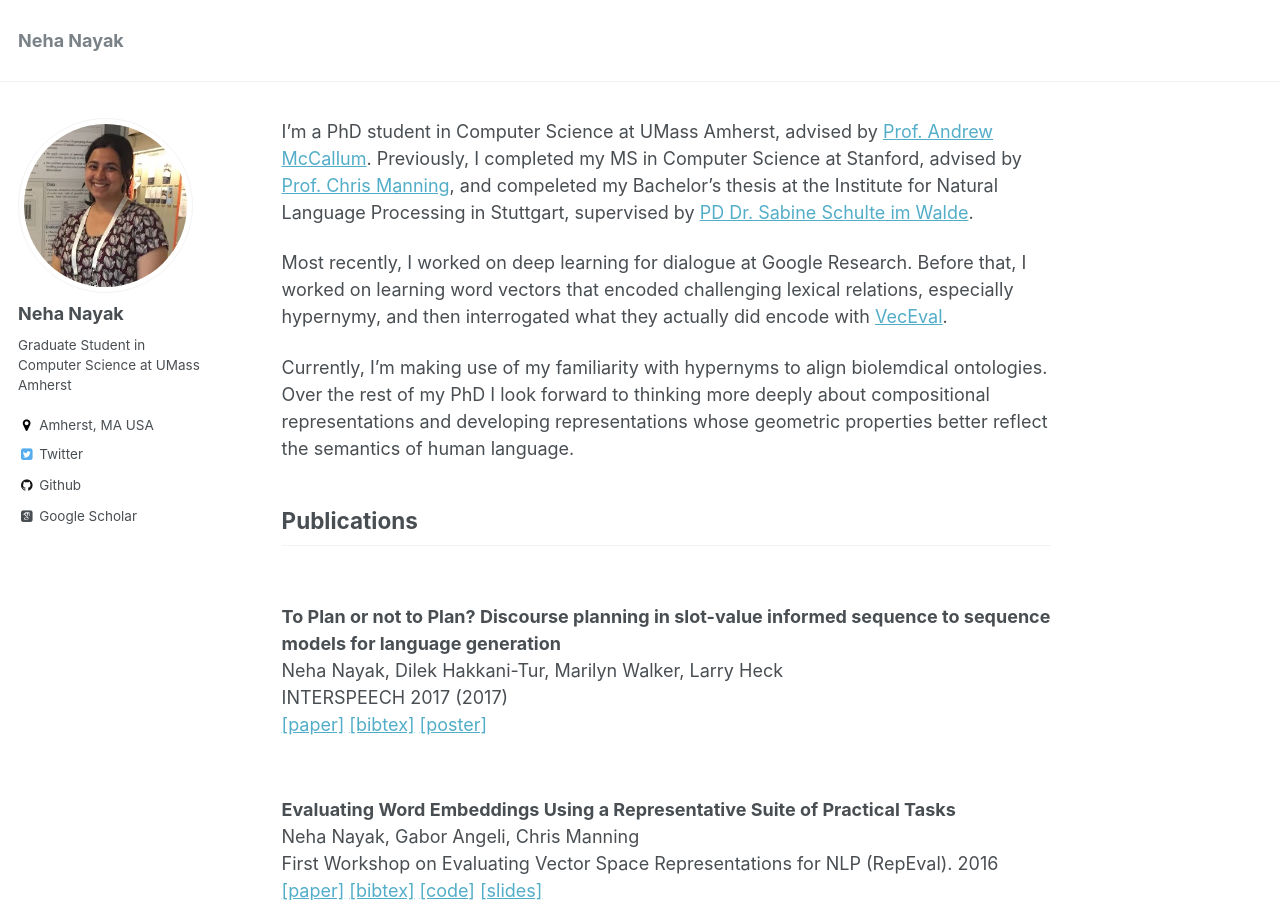
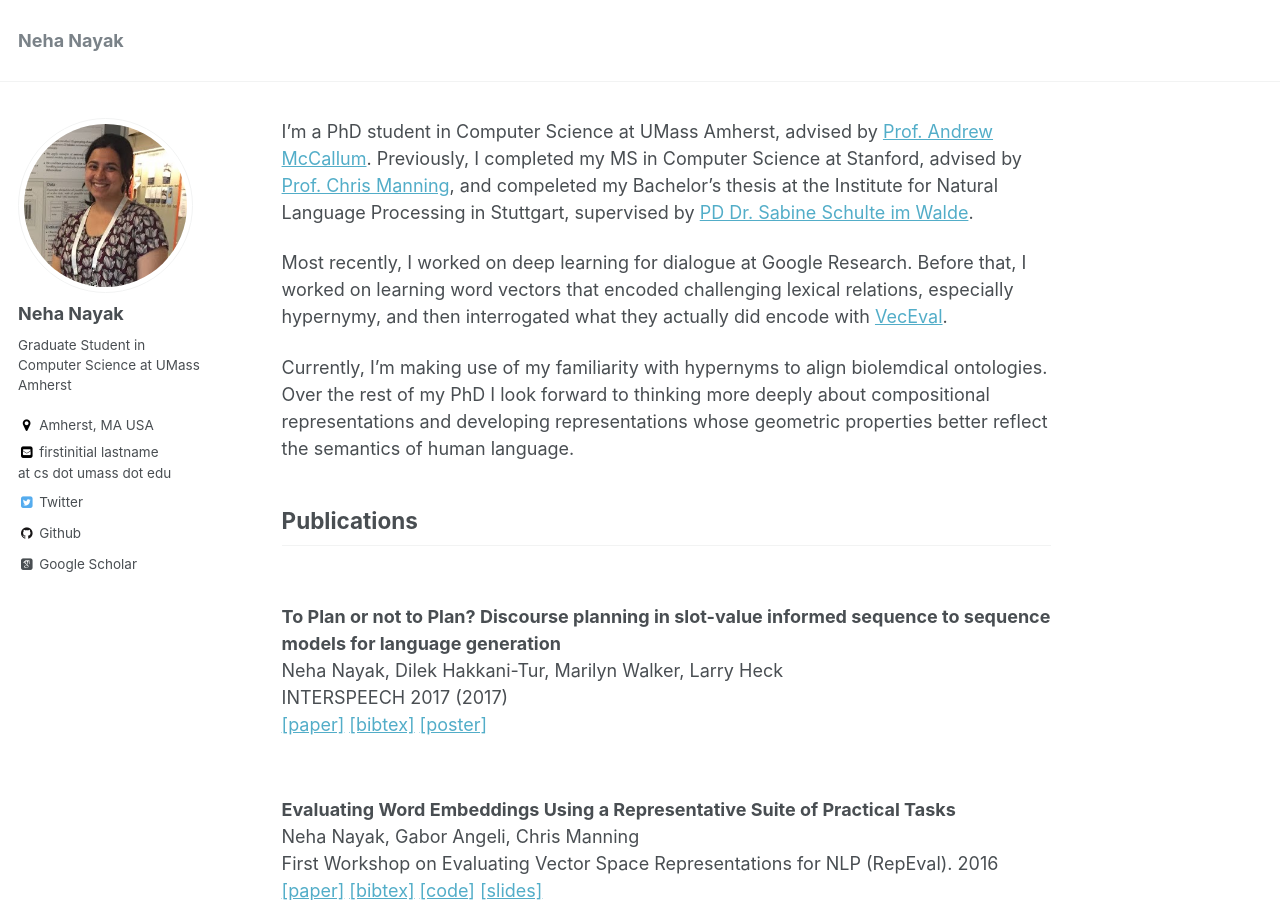
Before and after one commit to nnkennard/nnkennard.github.io, a Jekyll site: the page built from index.md, in a window 1280 px wide and 900 px high. Built offline with Jekyll 4.4.1, drawn with Linux system fonts in a browser that asks for light colours; some web fonts are replaced; our own code applies the rules of GitHub Pages for plain Markdown files.

Commit message:
add email and remove mailto

```diff
--- a/_config.yml
+++ b/_config.yml
@@ -86,7 +86,8 @@ author:
   location         : "Amherst, MA USA"
   employer         :
   googlescholar    : "https://scholar.google.com/citations?user=RpIHn88AAAAJ"
-  email            :
+  email            : "firstinitial lastname <br/>
+  at cs dot umass dot edu"
   uri              :
   bitbucket        :
   codepen          :
--- a/_includes/author-profile.html
+++ b/_includes/author-profile.html
@@ -29,10 +29,10 @@
         <li><i class="fa fa-fw fa-map-marker" aria-hidden="true"></i> {{ author.employer }}</li>
       {% endif %}
       {% if author.uri %}
-        <li><a href="{{ author.uri }}"><i class="fa fa-fw fa-chain" aria-hidden="true"></i> {{ site.data.ui-text[site.locale].website_label | default: "Website" }}</a></li>
+      <li><a href="{{ author.uri }}"><i class="fa fa-fw fa-chain" aria-hidden="true"></i> {{ site.data.ui-text[site.locale].website_label | default: "Website" }}</a></li>
       {% endif %}
       {% if author.email %}
-        <li><a href="mailto:{{ author.email }}"><i class="fa fa-fw fa-envelope-square" aria-hidden="true"></i> {{ site.data.ui-text[site.locale].email_label | default: "Email" }}</a></li>
+      <li><i class="fa fa-fw fa-envelope-square" aria-hidden="true" ></i> {{ author.email }}</li>
       {% endif %}
       {% if author.keybase %}
         <li><a href="https://keybase.io/{{ author.keybase }}"><i class="fa fa-fw fa-key" aria-hidden="true"></i> Keybase</a></li>
```
